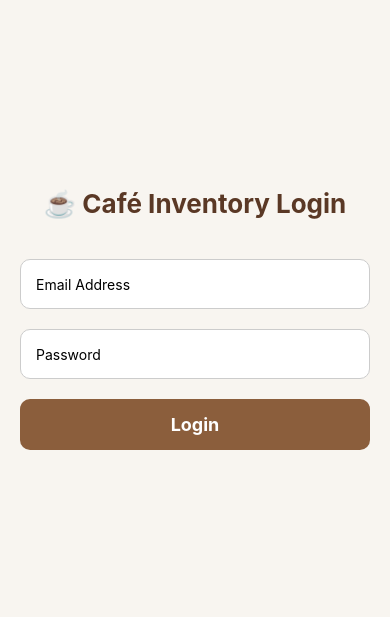
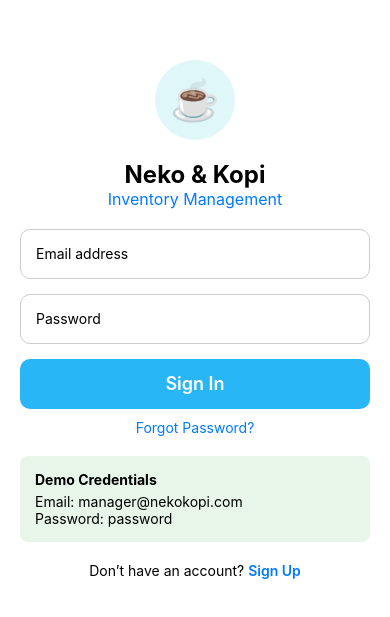
Before and after one commit to GayashiRamanayake/Code4Change, a React Native app: screen /Login in a window 390 px wide. Shown: the part 103-720 px from the top of the page. Built offline with nearby package versions, Linux system fonts and the light colour scheme.

Commit message:
Updated the LoginScreen.js
Created the final UI for the login. The current hardcode email is, 'manager@nekokopi.com' and the password is 'password'

```diff
--- a/screens/LoginScreen.js
+++ b/screens/LoginScreen.js
@@ -1,84 +1,132 @@
 import React, { useState } from "react";
-import { View, Text, TextInput, TouchableOpacity, StyleSheet, Alert } from "react-native";
+import {
+  View,
+  Text,
+  TextInput,
+  TouchableOpacity,
+  StyleSheet,
+  Alert,
+} from "react-native";
 
-export default function LoginScreen({ navigation }) {
+const LoginScreen = ({ navigation }) => {
   const [email, setEmail] = useState("");
   const [password, setPassword] = useState("");
 
-  // Hardcoded login credentials
-  const validEmail = "admin@cafe.com";
-  const validPassword = "12345";
-
   const handleLogin = () => {
-    if (email === validEmail && password === validPassword) {
-      navigation.replace("MainTabs"); // go to dashboard
+    if (email === "manager@nekokopi.com" && password === "password") {
+      navigation.replace("MainTabs"); // go to dashboard after login
     } else {
-      Alert.alert("Login Failed", "Invalid email or password.");
+      Alert.alert("Login Failed", "Invalid email or password");
     }
   };
 
   return (
     <View style={styles.container}>
-      <Text style={styles.title}>☕ Café Inventory Login</Text>
+      {/* Logo */}
+      <View style={styles.logoContainer}>
+        <Text style={styles.logo}>☕</Text>
+      </View>
 
+      {/* Title */}
+      <Text style={styles.title}>Neko & Kopi</Text>
+      <Text style={styles.subtitle}>Inventory Management</Text>
+
+      {/* Input Fields */}
       <TextInput
         style={styles.input}
-        placeholder="Email Address"
+        placeholder="Email address"
+        value={email}
+        onChangeText={setEmail}
         keyboardType="email-address"
         autoCapitalize="none"
-        value={email}
-        onChangeText={(text) => setEmail(text)}
       />
-
       <TextInput
         style={styles.input}
         placeholder="Password"
+        value={password}
+        onChangeText={setPassword}
         secureTextEntry
-        value={password}
-        onChangeText={(text) => setPassword(text)}
       />
 
+      {/* Button */}
       <TouchableOpacity style={styles.button} onPress={handleLogin}>
-        <Text style={styles.buttonText}>Login</Text>
+        <Text style={styles.buttonText}>Sign In</Text>
       </TouchableOpacity>
+
+      {/* Forgot Password */}
+      <Text style={styles.link}>Forgot Password?</Text>
+
+      {/* Demo Credentials */}
+      <View style={styles.demoBox}>
+        <Text style={styles.demoTitle}>Demo Credentials</Text>
+        <Text>Email: manager@nekokopi.com</Text>
+        <Text>Password: password</Text>
+      </View>
+
+      {/* Sign Up Link */}
+      <Text style={styles.footerText}>
+        Don’t have an account?{" "}
+        <Text
+          style={styles.linkHighlight}
+          onPress={() => navigation.navigate("SignUp")}
+        >
+          Sign Up
+        </Text>
+      </Text>
     </View>
   );
-}
+};
+
+export default LoginScreen;
 
 const styles = StyleSheet.create({
   container: {
     flex: 1,
-    backgroundColor: "#f8f5f0",
     alignItems: "center",
     justifyContent: "center",
     padding: 20,
+    backgroundColor: "#fff",
   },
-  title: {
-    fontSize: 26,
-    fontWeight: "bold",
-    marginBottom: 40,
-    color: "#5a3825",
+  logoContainer: {
+    width: 80,
+    height: 80,
+    borderRadius: 40,
+    backgroundColor: "#E0F7FA",
+    justifyContent: "center",
+    alignItems: "center",
+    marginBottom: 20,
   },
+  logo: { fontSize: 40 },
+  title: { fontSize: 24, fontWeight: "bold" },
+  subtitle: { fontSize: 16, color: "#007AFF", marginBottom: 20 },
   input: {
     width: "100%",
     height: 50,
+    borderWidth: 1,
     borderColor: "#ccc",
-    borderWidth: 1,
     borderRadius: 10,
     paddingHorizontal: 15,
-    marginBottom: 20,
-    backgroundColor: "#fff",
+    marginBottom: 15,
   },
   button: {
-    backgroundColor: "#8b5e3c",
-    paddingVertical: 15,
+    width: "100%",
+    height: 50,
+    backgroundColor: "#29B6F6",
+    justifyContent: "center",
+    alignItems: "center",
     borderRadius: 10,
+    marginBottom: 10,
+  },
+  buttonText: { color: "#fff", fontSize: 18, fontWeight: "600" },
+  link: { color: "#007AFF", marginBottom: 20 },
+  demoBox: {
+    backgroundColor: "#E8F5E9",
+    padding: 15,
+    borderRadius: 8,
     width: "100%",
-    alignItems: "center",
+    marginBottom: 20,
   },
-  buttonText: {
-    color: "#fff",
-    fontSize: 18,
-    fontWeight: "bold",
-  },
+  demoTitle: { fontWeight: "bold", marginBottom: 5 },
+  footerText: { fontSize: 14 },
+  linkHighlight: { color: "#007AFF", fontWeight: "600" },
 });
```
